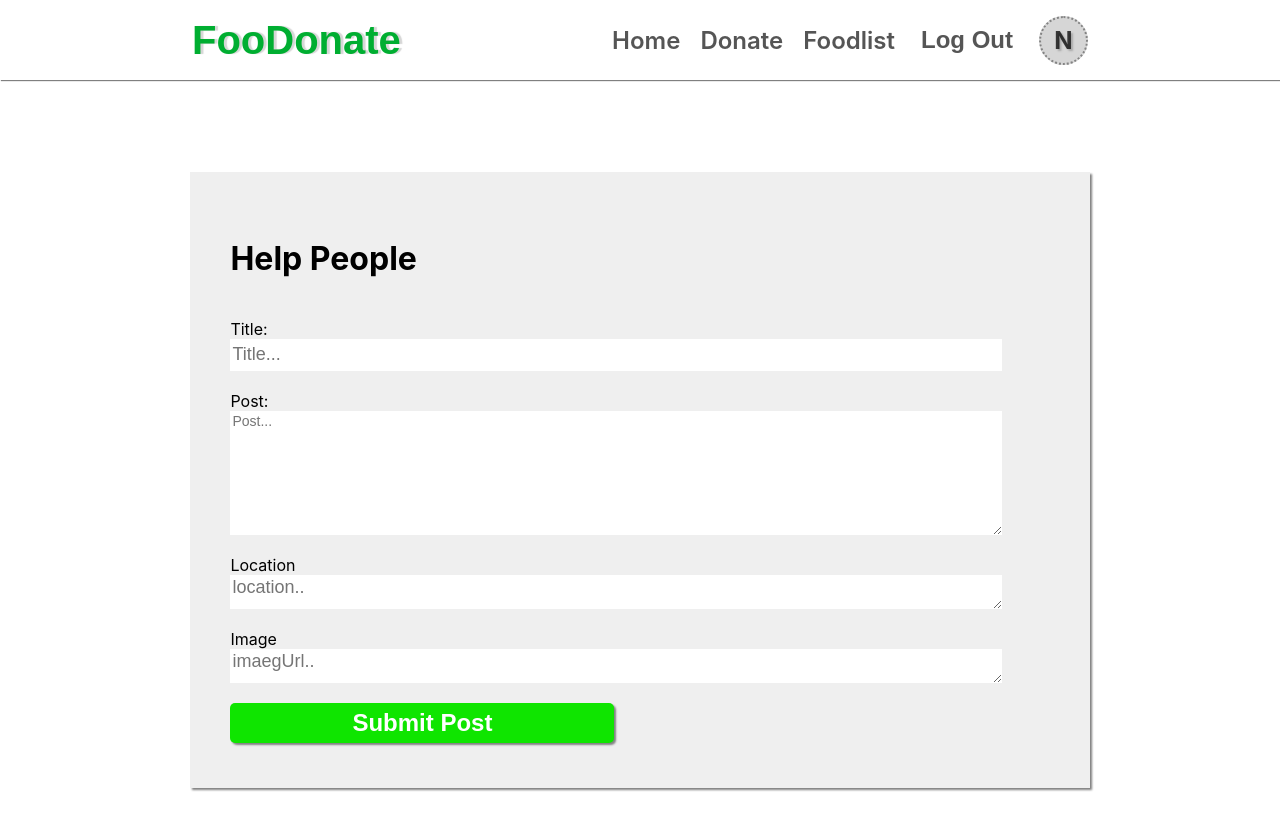
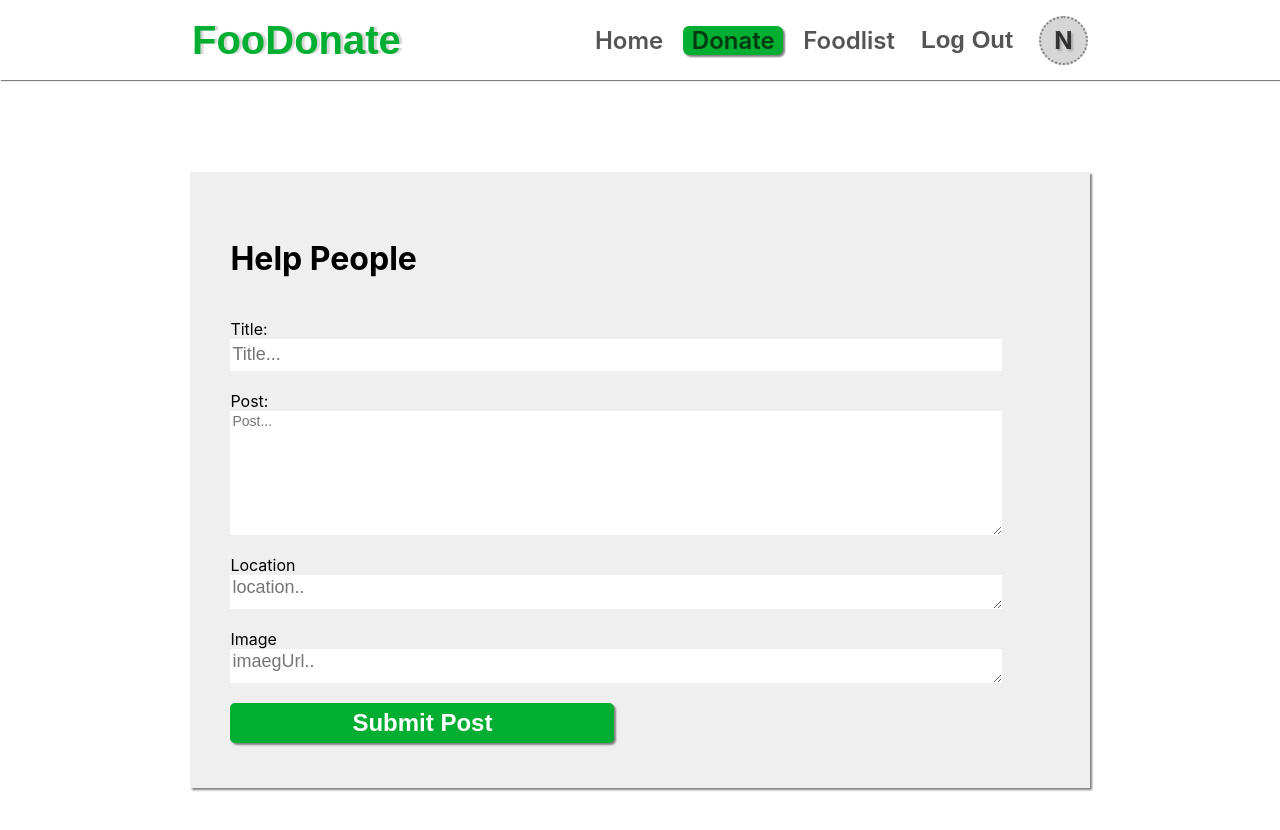
Before and after one commit to NIKHIL95969/FooDonate, a React (Create React App) app: page /donate in a window 1280 px wide. Shown: the top 830 px of the page. Built offline with nearby package versions, Linux system fonts and the light colour scheme; no server answers; sample sign-in values are in the browser's storage.

Commit message:
changes added

```diff
--- a/src/components/Header.jsx
+++ b/src/components/Header.jsx
@@ -15,7 +15,7 @@ export default function Header({ signUserOut, isAuth }) {
         <nav className="nav-bar" id="nav-bar">
             <ul className="nav-bar">
                 <li><Link to="/"> Home </Link></li>
-                <li><Link to="/donate"> Donate </Link></li>
+                <li className='nav_donate_btn'><Link to="/donate"> Donate </Link></li>
                 <li><Link to="/foodlist"> Foodlist </Link></li>
             </ul>
             <button className={!isAuth ? "logout_hide" : "logout_btn"} onClick={signUserOut}> Log Out</button>
--- a/src/components/css/Donate.css
+++ b/src/components/css/Donate.css
@@ -58,7 +58,7 @@
     height: 40px;
     border-radius: 5px;
     border-style: none;
-    background-color: #0fe500;
+    background-color: #00AE31;
     color: white;
     font-size: 24px;
     font-weight: 600;
--- a/src/components/css/Foodlist.css
+++ b/src/components/css/Foodlist.css
@@ -60,7 +60,7 @@
     align-items: center;
     color: white;
     border-style: none;
-    background: #06d906;
+    background: #00AE31;
     box-shadow: 2px 2px 2px gray;
 }
 
--- a/src/components/css/Header.css
+++ b/src/components/css/Header.css
@@ -44,7 +44,15 @@
 .nav-bar a {
     text-decoration: none;
 }
-
+.nav_donate_btn {
+    width: 100px;
+    display: flex;
+    justify-content: center;
+    align-items: center;
+    background-color: #00AE31;
+    border-radius: 6px;
+    box-shadow: 2px 2px 2px gray;
+}
 .logout_hide {
     display: none;
 }
```
Also changed, not shown: src/components/Footer.jsx (added, +10 -0 lines), src/components/css/Footer.css (added).
